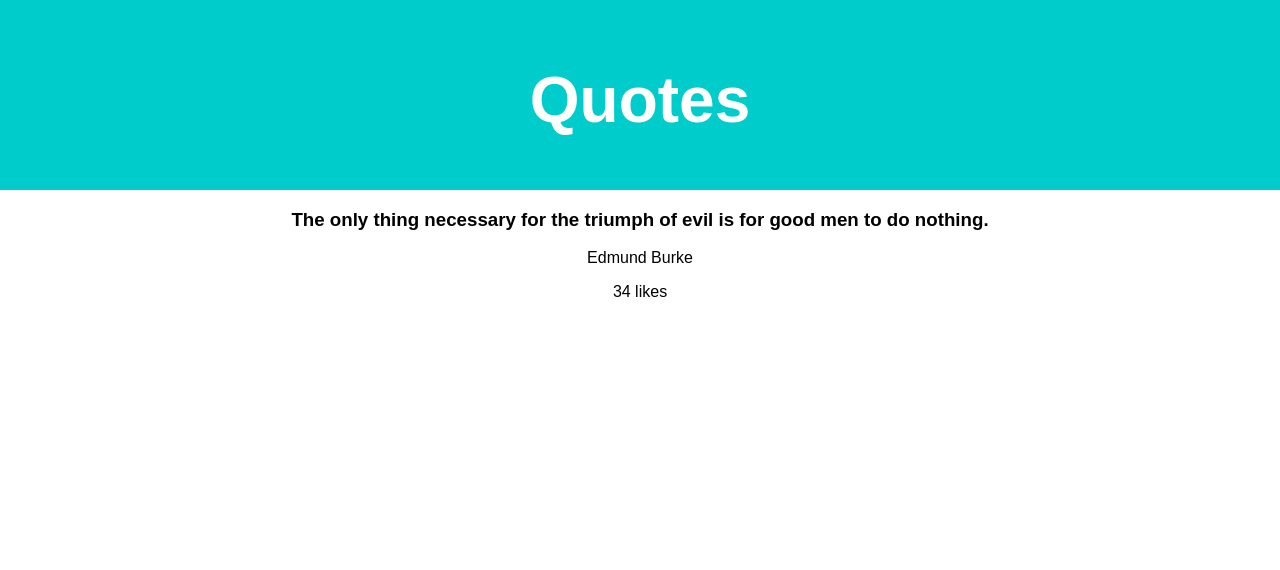
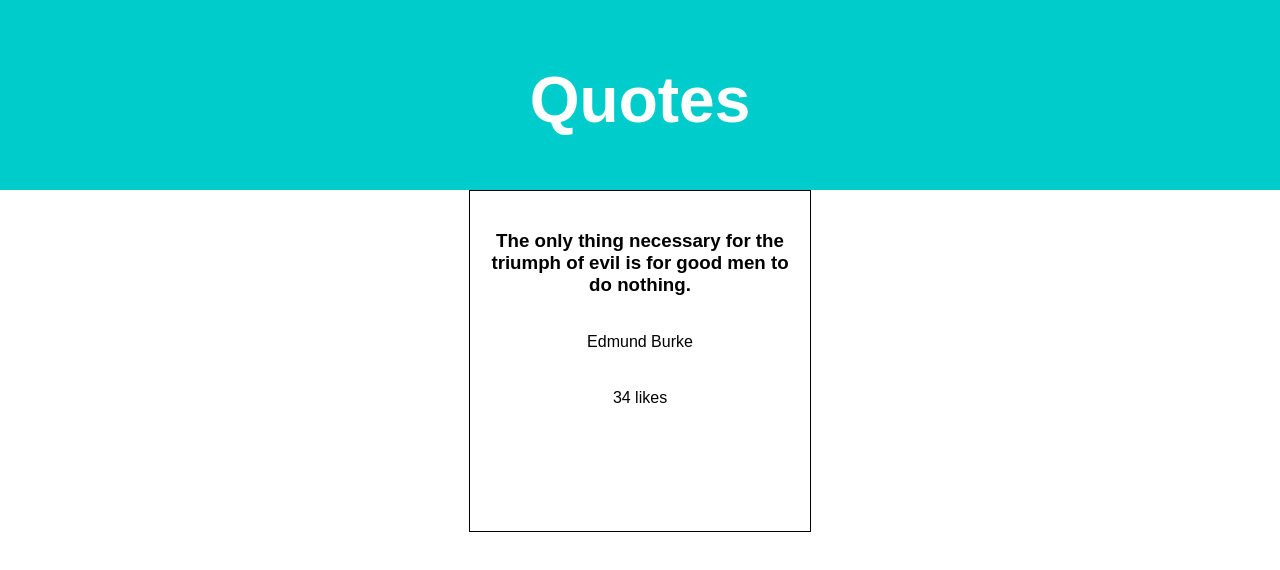
Before and after one commit to etfairies/quotes, a React (Create React App) app in the folder react-ui/: page / in a window 1280 px wide. Shown: the top 570 px of the page. Built offline with nearby package versions, Linux system fonts and the light colour scheme; no server answers.

Commit message:
created quote box to the ui

```diff
--- a/package.json
+++ b/package.json
@@ -3,7 +3,7 @@
   "version": "1.0.0",
   "main": "app.js",
   "scripts": {
-    "start": "node ./server",
+    "start": "node server",
     "test": "mocha",
     "heroku-postbuild": "cd react-ui/ && npm install --only=dev && npm install && npm run build"
   },
--- a/react-ui/src/App.css
+++ b/react-ui/src/App.css
@@ -16,3 +16,22 @@
 .content {
     font-size: large;
 }
+
+.Quote {
+    text-align: center;
+    border: 1px solid;
+    width: 300px;
+    height: 300px;
+    padding: 20px;
+    margin: auto;
+}
+
+.Quote h3 {
+    vertical-align: top;
+}
+
+.Quote p {
+    line-height: 1.5;
+    display: inline-block;
+    vertical-align: bottom;
+}
--- a/react-ui/src/App.js
+++ b/react-ui/src/App.js
@@ -12,7 +12,7 @@ class App extends Component {
   }
 
   componentDidMount() {
-    fetch('/hello')
+    fetch('/')
       .then(response => {
         if (!response.ok) {
           throw new Error(`status ${response.status}`);
@@ -29,7 +29,7 @@ class App extends Component {
           message: `API call failed: ${e}`,
           fetching: false
         });
-      })
+      });
   }
 
   render() {
--- a/react-ui/src/Quote.js
+++ b/react-ui/src/Quote.js
@@ -1,14 +1,16 @@
 import React, { Component } from 'react';
-//import './App.css';
+import './App.css';
 
 class Quote extends Component {
     render() {
         var quote = {"author": " Edmund Burke", "description": "The only thing necessary for the triumph of evil is for good men to do nothing.", "likes": 34};
         return (
-                <div>
+                <div className="Quote">
                     <h3>{quote.description}</h3>
                     <p>{quote.author}</p>
-                    <p>{quote.likes} likes</p>
+                    <div id="likes">
+                        <p>{quote.likes} likes</p>
+                    </div>
                 </div>
                 );
     }
```
Also changed, not shown: 1 other file (tests, documents, lock files or other folders). Lines whose indentation alone changed are shown as unchanged.
